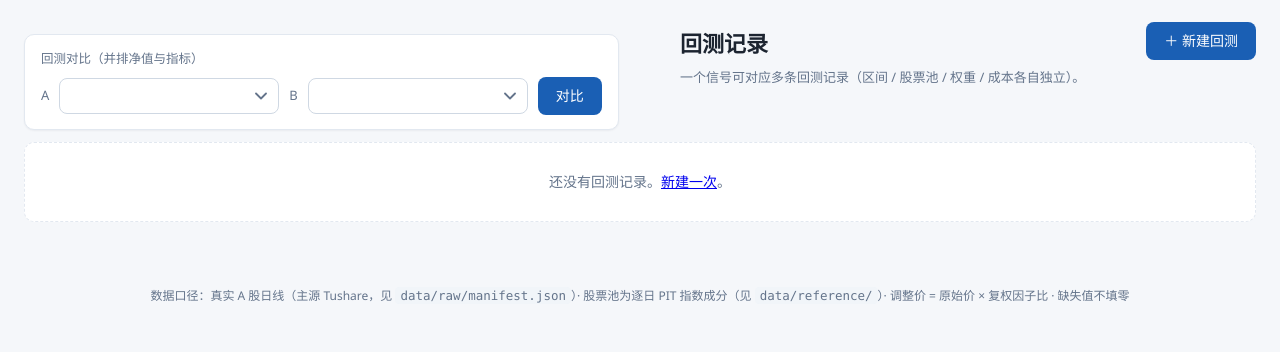
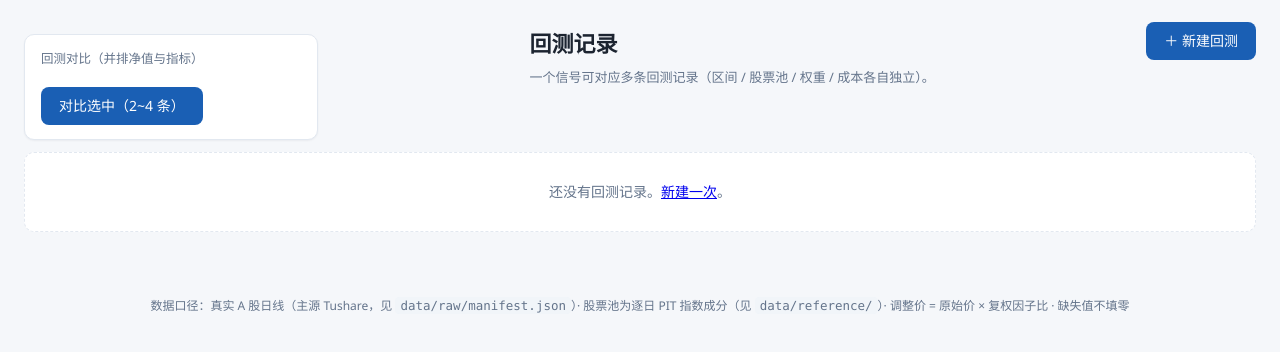
Before and after one commit to cf-region-master/quantlab, a FastAPI app: page /backtests in a window 1280 px wide. Shown: the part 56-408 px from the top of the page. Run offline with FastAPI, Linux system fonts and the light colour scheme; lists and menus that the app fills with data are empty.

Commit message:
回测对比表单升级为多选勾选（N 条 ids），清理旧双下拉脚本与 stale 引用

```diff
--- a/quantlab/lab/comparison.py
+++ b/quantlab/lab/comparison.py
@@ -83,9 +83,8 @@ def compare_combinations(factor_ids: list[int], start: str, end: str,
                     try:
                         bt = _quick_backtest(panel, mk, start, end,
                                              rebalance_freq=fq, pool=pool)
-                        tag = fq if len(freqs) > 1 else ""
                         for k, v in bt.items():
-                            entry[f"bt_{k}" + (f"_{fq}" if tag else "")] = v
+                            entry[f"bt_{k}_{fq}"] = v   # 统一后缀：bt_<k>_<freq>
                     except Exception as e:  # noqa: BLE001
                         entry[f"bt_error_{fq}"] = f"{type(e).__name__}: {e}"
             out[m] = entry
--- a/quantlab/web/templates/backtests.html
+++ b/quantlab/web/templates/backtests.html
@@ -4,31 +4,29 @@
 
 <div class="card" style="margin:12px 0;">
   <div class="k">回测对比（并排净值与指标）</div>
-  <form method="get" action="/backtests/compare" style="display:flex; gap:10px; align-items:center; margin-top:8px; flex-wrap:wrap;">
-    <label class="muted">A</label>
-    <select name="a" id="cmpA" required style="min-width:220px;"></select>
-    <label class="muted">B</label>
-    <select name="b" id="cmpB" required style="min-width:220px;"></select>
-    <button class="btn" type="submit">对比</button>
+  <form method="get" action="/backtests/compare" id="cmpForm" style="margin-top:8px;">
+    <div id="cmpBoxes" style="display:grid; grid-template-columns:repeat(auto-fill,minmax(260px,1fr)); gap:6px;"></div>
+    <button class="btn" type="submit" style="margin-top:10px;">对比选中（2~4 条）</button>
   </form>
+  <script>
+  (function(){
+    const boxes = document.getElementById('cmpBoxes');
+    document.querySelectorAll("table.grid tbody tr").forEach(tr=>{
+      const link = tr.querySelector("a[href*='/backtests/']");
+      if (!link) return;
+      const m = link.getAttribute("href").match(/backtests\/(\d+)/);
+      if (!m) return;
+      const tds = tr.querySelectorAll("td");
+      const label = (tds[0] ? tds[0].textContent.trim() : "") + " bt" + m[1] +
+                    (tds[1] ? " · " + tds[1].textContent.trim() : "");
+      const lab = document.createElement('label');
+      lab.style.cssText = 'display:flex;gap:6px;align-items:center;';
+      lab.innerHTML = `<input type="checkbox" name="ids" value="${m[1]}" style="width:auto"> ${label}`;
+      boxes.appendChild(lab);
+    });
+  })();
+  </script>
 </div>
-<script>
-(function(){
-  const rows = document.querySelectorAll("table.grid tbody tr");
-  const A = document.getElementById('cmpA'), B = document.getElementById('cmpB');
-  rows.forEach((tr,idx)=>{
-    const tds = tr.querySelectorAll("td");
-    const idCell = tr.querySelector("a[href*='/backtests/']");
-    if (!idCell) return;
-    const m = idCell.getAttribute("href").match(/backtests\/(\d+)/);
-    if (!m) return;
-    const label = (tds[1] ? tds[1].textContent.trim() : ("#"+m[1])) + " · #" + m[1];
-    A.add(new Option(label, m[1]));
-    B.add(new Option(label, m[1]));
-  });
-  if (A.options.length >= 2) { A.selectedIndex = 0; B.selectedIndex = 1; }
-})();
-</script>
   <div>
     <h1>回测记录</h1>
     <p class="lead">一个信号可对应多条回测记录（区间 / 股票池 / 权重 / 成本各自独立）。</p>
```
Also changed, not shown: quantlab/web/templates/experiments.html (+17 -2 lines).
